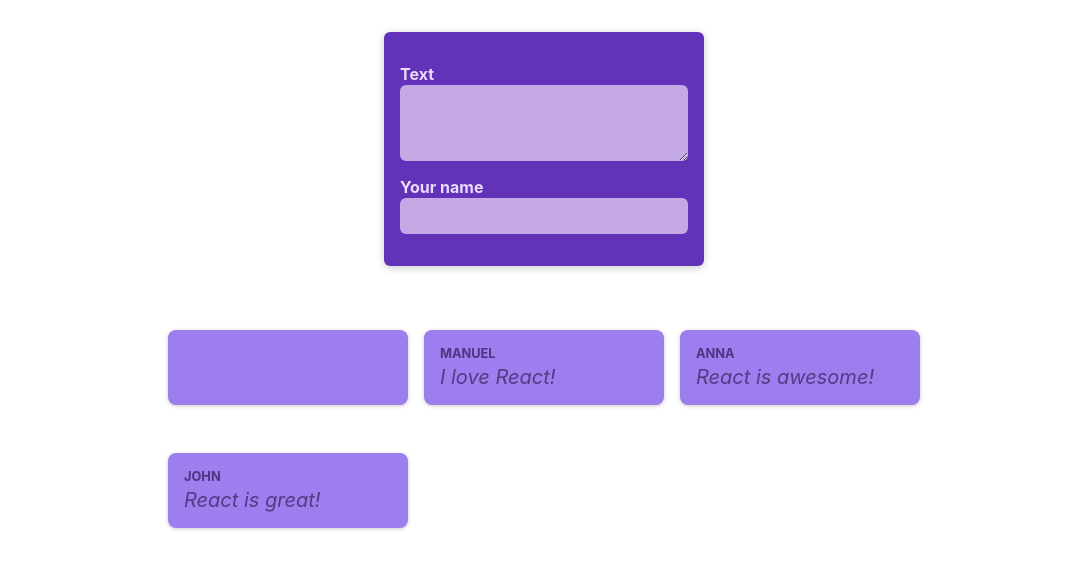
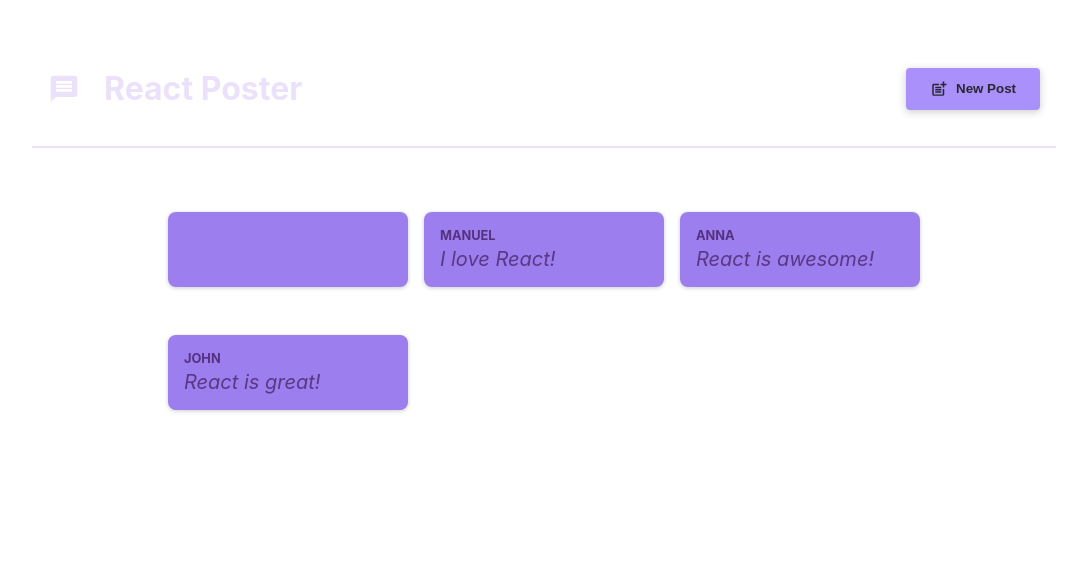
Before and after one commit to joonseoan/nextjs-react-review-1, a React (Create React App) app: page / in a window 1280 px wide. Shown: the top 568 px of the page, without its empty margins (96-1183 px from the left). Built offline with nearby package versions, Linux system fonts and the light colour scheme.

Commit message:
add open/close modal

```diff
--- a/package.json
+++ b/package.json
@@ -13,8 +13,8 @@
     "@types/react-dom": "^19.2.3",
     "react": "^19.2.8",
     "react-dom": "^19.2.8",
+    "react-icons": "^5.7.0",
     "react-scripts": "5.0.1",
-    "typescript": "^4.9.5",
     "web-vitals": "^2.1.4"
   },
   "scripts": {
@@ -40,5 +40,8 @@
       "last 1 firefox version",
       "last 1 safari version"
     ]
+  },
+  "devDependencies": {
+    "typescript": "^5.9.2"
   }
 }
--- a/src/App.tsx
+++ b/src/App.tsx
@@ -1,11 +1,25 @@
-import React from 'react';
+import { useState } from 'react';
 import PostList from './components/PostList';
+import MainHeader from './components/MainHeader';
 
 function App() {
+  const [isModalOpen, setIsModalOpen] = useState<boolean>(false);
+
+  function setIsModalOpenHandler() {
+    setIsModalOpen(true);
+  }
+
+  function closeModalHandler() {
+    setIsModalOpen(false);
+  }
+
   return (
-    <main className="App">
-      <PostList />
-    </main>
+    <>
+      <MainHeader onOpenModal={setIsModalOpenHandler} />
+      <main className="App">
+        <PostList isModalOpen={isModalOpen} onCloseModal={closeModalHandler} />
+      </main>
+    </>
   );
 }
 
--- /dev/null
+++ b/src/components/MainHeader.module.css
@@ -0,0 +1,36 @@
+.header {
+  /* padding: 2rem 10%; */
+  margin: 2rem 10%;
+  padding: 1rem;
+  text-align: center;
+  display: flex;
+  justify-content: space-between;
+  align-items: center;
+  border-bottom: 2px solid #ece1fa;
+}
+
+.logo {
+  font-size: 2rem;
+  display: flex;
+  gap: 1.5rem;
+  align-items: center;
+  color: #ece1fa;
+}
+
+.button {
+  display: inline-flex;
+  align-items: center;
+  gap: 0.5rem;
+  padding: 0.75rem 1.5rem;
+  background-color: #a990fb;
+  color: #2a2630;
+  border: none;
+  border-radius: 4px;
+  box-shadow: 0 2px 8px rgba(0, 0, 0, 0.2);
+  cursor: pointer;
+  font-weight: bold;
+}
+
+.button:hover {
+  background-color: #8c6cf7;
+}
--- /dev/null
+++ b/src/components/MainHeader.tsx
@@ -0,0 +1,26 @@
+import { MdPostAdd, MdMessage } from 'react-icons/md';
+
+import classes from './MainHeader.module.css';
+
+export interface MainHeaderProps {
+  onOpenModal: () => void;
+}
+
+function MainHeader({ onOpenModal }: MainHeaderProps) {
+  return (
+    <header className={classes.header}>
+      <h1 className={classes.logo}>
+        <MdMessage />
+        React Poster
+      </h1>
+      <p>
+        <button className={classes.button} onClick={onOpenModal}>
+          <MdPostAdd size={18} />
+          New Post
+        </button>
+      </p>
+    </header>
+  );
+}
+
+export default MainHeader;
--- /dev/null
+++ b/src/components/Modal.module.css
@@ -0,0 +1,25 @@
+.backdrop {
+  position: fixed;
+  top: 0;
+  left: 0;
+  width: 100%;
+  height: 100vh;
+  background-color: rgba(0, 0, 0, 0.6);
+  z-index: 1;
+}
+
+.modal {
+  /* IMPORTANT. the default value of width is not a`auto` in <dialogue> */
+  /* Then, when we set `auto` here generates the different layout */
+  /* width: auto; */
+
+  /* Almost fit-content but the default value is different. */
+  /* width: fit-content; */
+  max-width: calc(100vw - 2rem);
+  border: none;
+  border-radius: 6px;
+  box-shadow: 0 2px 8px rgba(0, 0, 0, 0.2);
+  padding: 0;
+  overflow: hidden;
+  z-index: 1;
+}
--- /dev/null
+++ b/src/components/Modal.tsx
@@ -0,0 +1,20 @@
+import classes from './Modal.module.css';
+import { ReactNode } from 'react';
+
+export interface ModalProps {
+  children: ReactNode;
+  onClose?: () => void;
+}
+
+function Modal({ children, onClose }: ModalProps) {
+  return (
+    <>
+      <div className={classes.backdrop} onClick={onClose} />
+      <dialog className={classes.modal} open>
+        {children}
+      </dialog>
+    </>
+  )
+}
+
+export default Modal;
--- a/src/components/NewPost.module.css
+++ b/src/components/NewPost.module.css
@@ -2,10 +2,10 @@
   background-color: #6233b9;
   padding: 1rem;
   width: 20rem;
-  margin: 2rem auto;
+  /* margin: 2rem auto;
   border-radius: 6px;
   box-shadow: 0 2px 8px rgba(0, 0, 0, 0.2);
-  box-sizing: border-box;
+  box-sizing: border-box; */
 }
 
 .form label {
--- a/src/components/PostList.tsx
+++ b/src/components/PostList.tsx
@@ -1,9 +1,15 @@
+import Modal from './Modal';
 import NewPost from './NewPost';
 import Post from './Post';
 import classes from './PostList.module.css';
 import { useState, ChangeEvent } from 'react';
 
-function PostList () {
+export interface PostListProps {
+  isModalOpen: boolean;
+  onCloseModal: () => void;
+}
+
+function PostList ({ isModalOpen, onCloseModal }: PostListProps) {
   const [text, setText] = useState<string>('');
   const [author, setAuthor] = useState<string>('');
 
@@ -17,12 +23,16 @@ function PostList () {
 
   return (
     <>
+      {isModalOpen && (
+        <Modal onClose={onCloseModal}>
             <NewPost
               setTextHandler={setTextHandler}
               text={text}
               setAuthorHandler={setAuthorHandler}
               author={author}
             />
+        </Modal>
+      )}
       <ul className={classes.posts}>
         <Post name={author} message={text} />
         <Post name="Manuel" message="I love React!" />
```
Also changed, not shown: 1 other file (tests, documents, lock files or other folders). Lines whose indentation alone changed are shown as unchanged.
